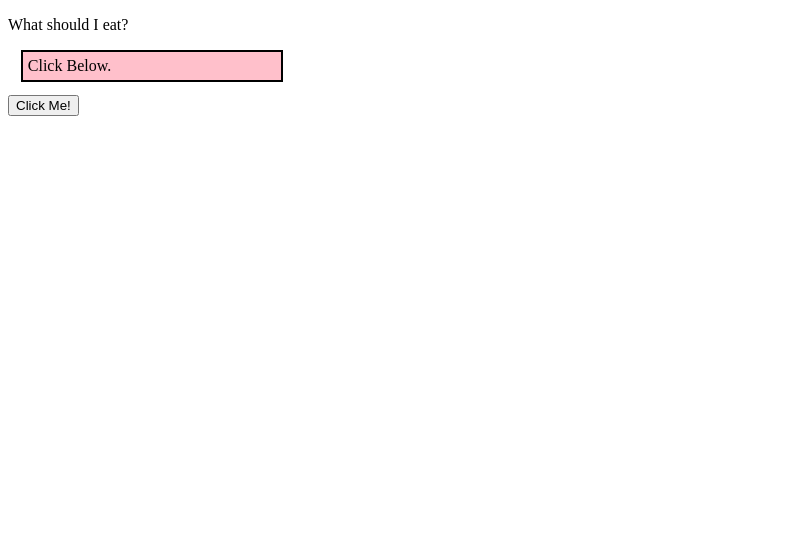
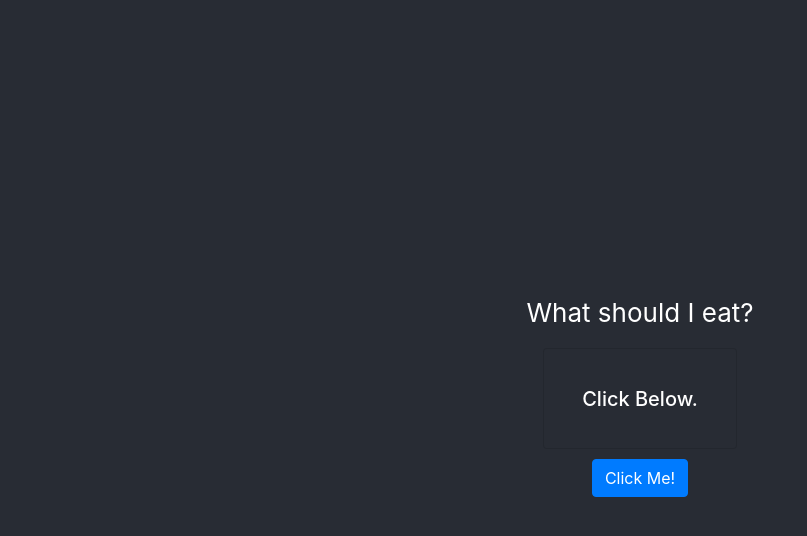
Before and after one commit to alex-whan/food-randomizer, a React (Create React App) app: page / in a window 1280 px wide. Shown: the top 536 px of the page, without its empty margins (0-807 px from the left). Built offline with nearby package versions, Linux system fonts and the light colour scheme.

Commit message:
Restored original basic styling and centered content

```diff
--- a/src/App.js
+++ b/src/App.js
@@ -2,6 +2,7 @@
 import Food from './Food';
 import Button from 'react-bootstrap/Button';
 import foodArr from './data';
+import './app.scss';
 
 function App() {
   const [allFoods, setAllFoods] = useState(foodArr);
@@ -23,7 +24,11 @@
         <main className="App-header">
           <p>What should I eat?</p>
           <Food food={chosenFood}></Food>
-          <Button onClick={getFood} variant="primary">
+          <Button
+            style={{ margin: '10px' }}
+            onClick={getFood}
+            variant="primary"
+          >
             Click Me!
           </Button>
         </main>
--- a/src/Food.js
+++ b/src/Food.js
@@ -1,13 +1,10 @@
 import React from 'react';
 import Card from 'react-bootstrap/Card';
 import './food.scss';
-// <Card>
-//   <h2>{props.food}</h2>
-// </Card>
 
 function Food(props) {
   return (
-    <Card style={{ width: '18rem' }}>
+    <Card style={{ backgroundColor: '#282c34' }}>
       <Card.Body>
         <Card.Title className="food">{props.food}</Card.Title>
       </Card.Body>
--- /dev/null
+++ b/src/app.scss
@@ -0,0 +1,38 @@
+.App {
+  text-align: center;
+}
+
+.App-logo {
+  height: 40vmin;
+  pointer-events: none;
+}
+
+@media (prefers-reduced-motion: no-preference) {
+  .App-logo {
+    animation: App-logo-spin infinite 20s linear;
+  }
+}
+
+.App-header {
+  background-color: #282c34;
+  min-height: 100vh;
+  display: flex;
+  flex-direction: column;
+  align-items: center;
+  justify-content: center;
+  font-size: calc(10px + 2vmin);
+  color: white;
+}
+
+.App-link {
+  color: #61dafb;
+}
+
+@keyframes App-logo-spin {
+  from {
+    transform: rotate(0deg);
+  }
+  to {
+    transform: rotate(360deg);
+  }
+}
--- a/src/food.scss
+++ b/src/food.scss
@@ -1,33 +1,9 @@
-.q_title {
-  background-color: #5cabb8;
-  color: whitesmoke;
-  text-align: center;
-}
-
-.q_ul {
-  display: flex;
-  flex-wrap: wrap;
-  justify-content: center;
-  overflow: scroll;
-}
-
-.eachQuestion {
-  color: whitesmoke;
-  margin: 1vw;
-  display: flex;
-}
-
-.viewDetailButton {
-  margin-top: 1em;
-  margin-bottom: 0;
-  margin-left: 25%;
-}
-
 .food {
-  border: 2px solid black;
   margin: 1vw;
   padding: 5px;
-  background-color: pink;
+  background-color: #282c34;
   text-transform: capitalize;
-  color: black;
+  text-decoration: bolder;
+  font-size: calc(10px + 2vmin);
+  color: white;
 }
--- a/src/index.js
+++ b/src/index.js
@@ -2,6 +2,8 @@
 import ReactDOM from 'react-dom';
 import App from './App';
 import reportWebVitals from './reportWebVitals';
+import './index.scss';
+import 'bootstrap/dist/css/bootstrap.min.css';
 
 ReactDOM.render(
   <React.StrictMode>
--- /dev/null
+++ b/src/index.scss
@@ -0,0 +1,13 @@
+body {
+  margin: 0;
+  font-family: -apple-system, BlinkMacSystemFont, 'Segoe UI', 'Roboto', 'Oxygen',
+    'Ubuntu', 'Cantarell', 'Fira Sans', 'Droid Sans', 'Helvetica Neue',
+    sans-serif;
+  -webkit-font-smoothing: antialiased;
+  -moz-osx-font-smoothing: grayscale;
+}
+
+code {
+  font-family: source-code-pro, Menlo, Monaco, Consolas, 'Courier New',
+    monospace;
+}
```
